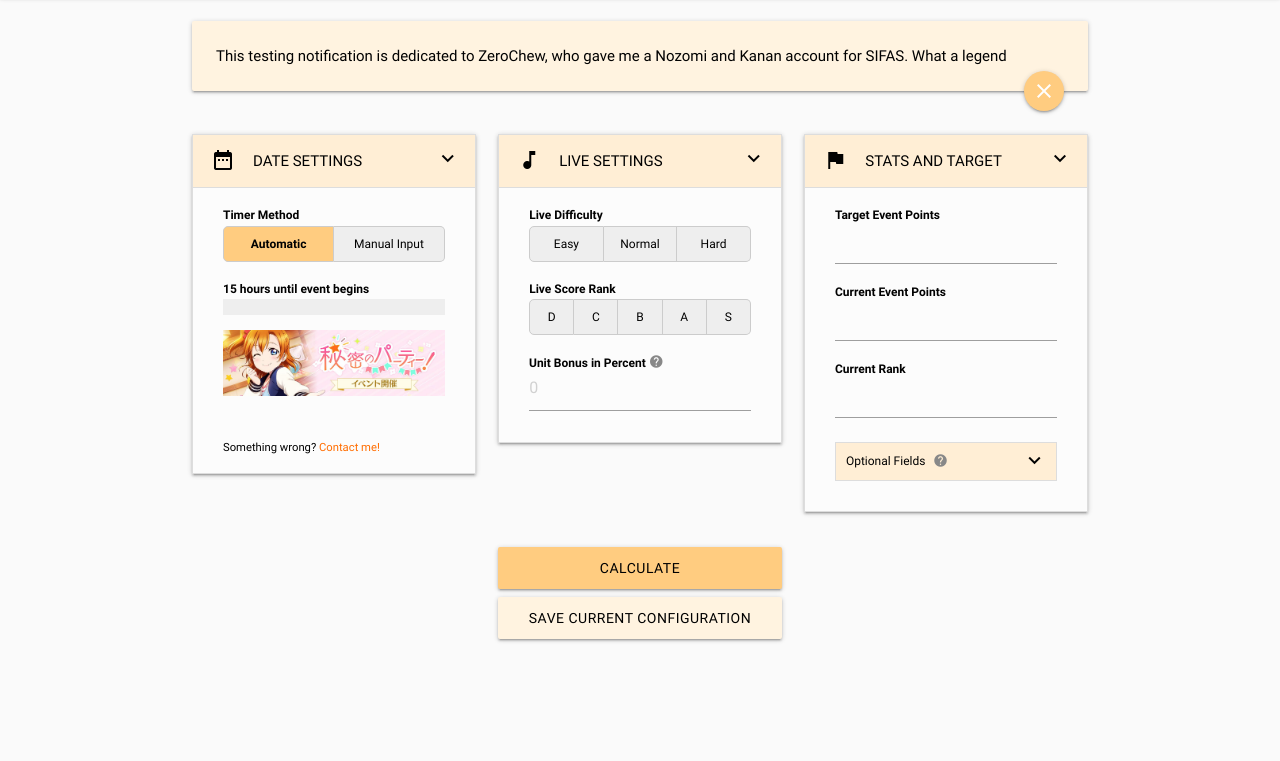
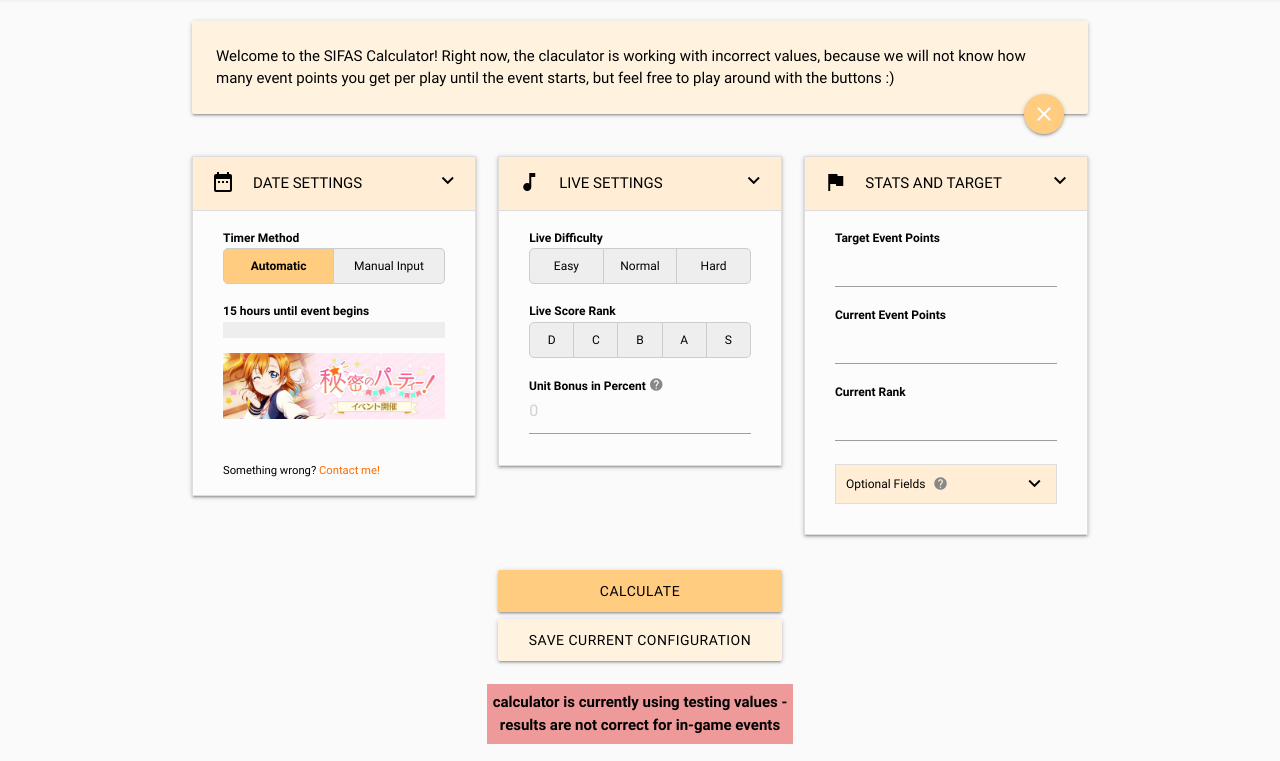
Before and after one commit to Suyooo/sifas-calc, a plain HTML site: page index.html in a window 1280 px wide. Shown: the part 115-876 px from the top of the page. Drawn offline with Linux system fonts and the light colour scheme.

Commit message:
Testing warnings for upload

```diff
--- a/index.html
+++ b/index.html
@@ -258,6 +258,9 @@
                 <a id="storySaveConfig" class="waves-effect orange lighten-5 waves-light btn">
                     Save current configuration</a>
                 <div class="result-box no-link" id="storyResult">
+                    <div class="row red lighten-3" style="font-weight: bold; padding: 0.5em 0.25em; text-align:center">
+                        calculator is currently using testing values - results are not correct for in-game events
+                    </div>
                     <div class="row result-row">
                         <div class="col s6 result-large">
                             <div class="result-large-number" id="storyResultLoveca"></div>
--- a/js/networkinfo.js
+++ b/js/networkinfo.js
@@ -1,7 +1,7 @@
 var jpDateOverride = null;
 
 var notificationInfo = {
-    message: "This testing notification is dedicated to ZeroChew, who gave me a Nozomi and Kanan account for SIFAS. What a legend",
+    message: "Welcome to the SIFAS Calculator! Right now, the claculator is working with incorrect values, because we will not know how many event points you get per play until the event starts, but feel free to play around with the buttons :)",
     id: 0,
     allowDismiss: true
 };
```
Also changed, not shown: 1 other file.
